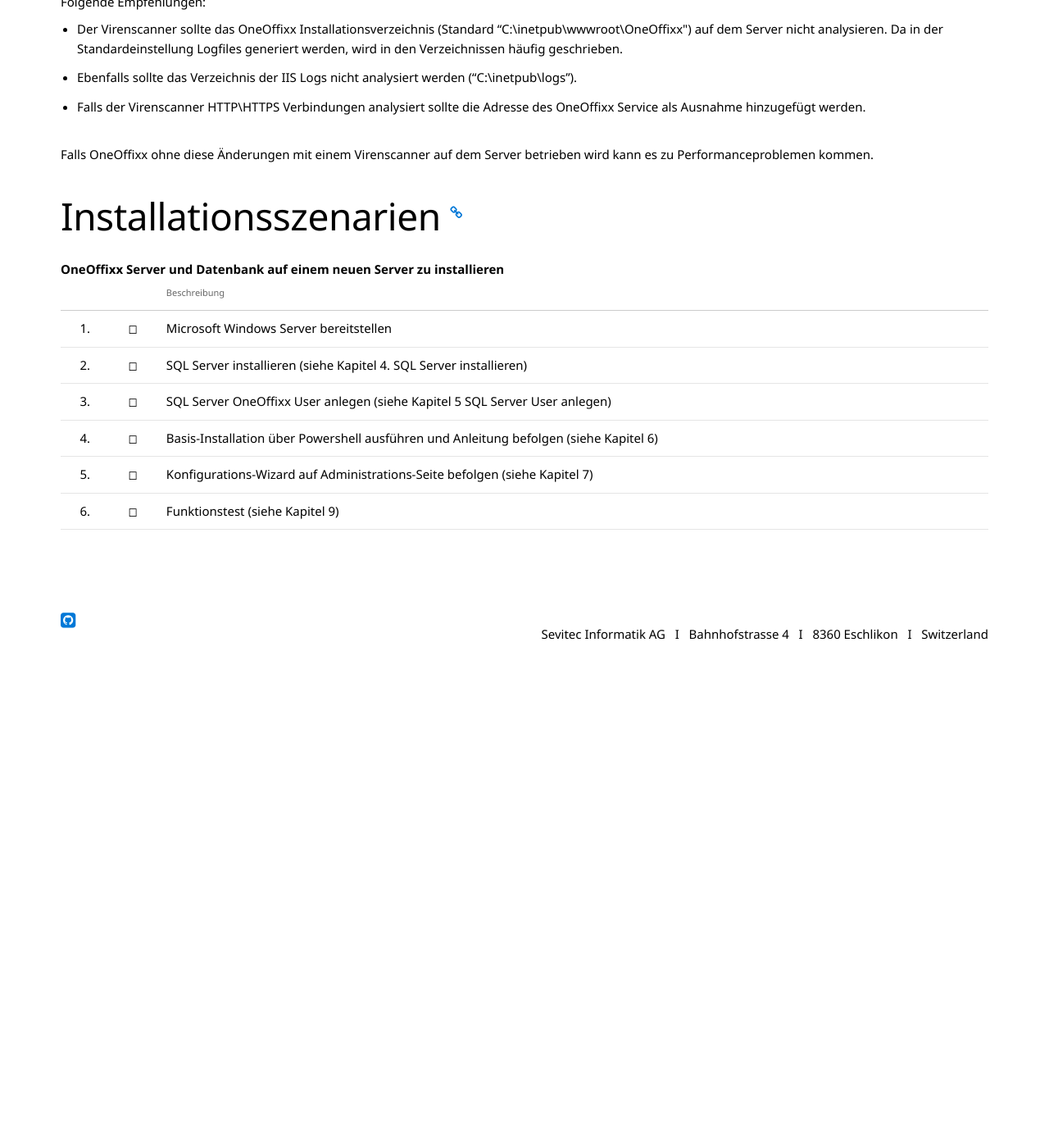
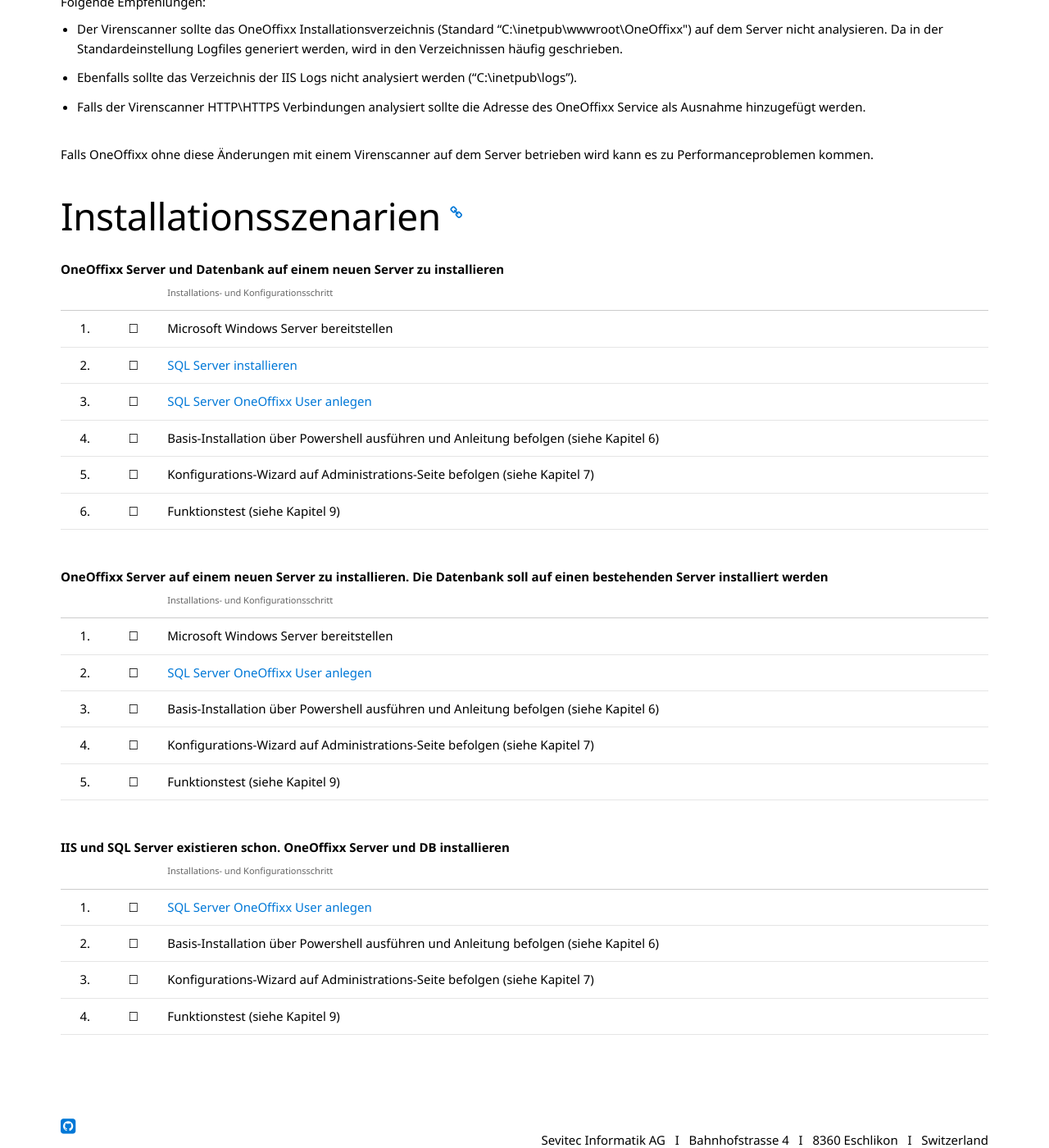
Before and after one commit to primesoft-group/oneoffixx-docs, a Jekyll site: the page built from _pages/install/de/server.md, in a window 1280 px wide and 1400 px high, scrolled down 1759 px. Shown: the whole window at 82% size. Built offline with Jekyll 4.4.1, drawn with Linux system fonts in a browser that asks for light colours; nearby versions of some CDN libraries; some web fonts are replaced; before the commit the page ends 2542 px from its top, so only the background shows below that.

Commit message:
sql install

```diff
--- a/_pages/install/de/server.md
+++ b/_pages/install/de/server.md
@@ -72,11 +72,32 @@
 __OneOffixx Server und Datenbank auf einem neuen Server zu installieren__
 
 {:.table .table-striped}
-|     |     | Beschreibung
+|     |     | Installations- und Konfigurationsschritt
 |:---:|:---:| ---
-| 1.  | &#x25fb; | Microsoft Windows Server bereitstellen
-| 2.  | &#x25fb; | SQL Server installieren (siehe Kapitel 4. SQL Server installieren)
-| 3.  | &#x25fb; | SQL Server OneOffixx User anlegen (siehe Kapitel 5 SQL Server User anlegen)
-| 4.  | &#x25fb; | Basis-Installation über Powershell ausführen und Anleitung befolgen (siehe Kapitel 6)
-| 5.  | &#x25fb; | Konfigurations-Wizard auf Administrations-Seite befolgen (siehe Kapitel 7)
-| 6.  | &#x25fb; | Funktionstest (siehe Kapitel 9)
+| 1.  | &#x2610; | Microsoft Windows Server bereitstellen
+| 2.  | &#x2610; | [SQL Server installieren](server-sql-install)
+| 3.  | &#x2610; | [SQL Server OneOffixx User anlegen](server-sql-user)
+| 4.  | &#x2610; | Basis-Installation über Powershell ausführen und Anleitung befolgen (siehe Kapitel 6)
+| 5.  | &#x2610; | Konfigurations-Wizard auf Administrations-Seite befolgen (siehe Kapitel 7)
+| 6.  | &#x2610; | Funktionstest (siehe Kapitel 9)
+
+__OneOffixx Server auf einem neuen Server zu installieren. Die Datenbank soll auf einen bestehenden Server installiert werden__
+
+{:.table .table-striped}
+|     |     | Installations- und Konfigurationsschritt
+|:---:|:---:| ---
+| 1.  | &#x2610; | Microsoft Windows Server bereitstellen
+| 2.  | &#x2610; | [SQL Server OneOffixx User anlegen](server-sql-user)
+| 3.  | &#x2610; | Basis-Installation über Powershell ausführen und Anleitung befolgen (siehe Kapitel 6)
+| 4.  | &#x2610; | Konfigurations-Wizard auf Administrations-Seite befolgen (siehe Kapitel 7)
+| 5.  | &#x2610; | Funktionstest (siehe Kapitel 9)
+
+__IIS und SQL Server existieren schon. OneOffixx Server und DB installieren__
+
+{:.table .table-striped}
+|     |     | Installations- und Konfigurationsschritt
+|:---:|:---:| ---
+| 1.  | &#x2610; | [SQL Server OneOffixx User anlegen](server-sql-user)
+| 2.  | &#x2610; | Basis-Installation über Powershell ausführen und Anleitung befolgen (siehe Kapitel 6)
+| 3.  | &#x2610; | Konfigurations-Wizard auf Administrations-Seite befolgen (siehe Kapitel 7)
+| 4.  | &#x2610; | Funktionstest (siehe Kapitel 9)
```
Also changed, not shown: _pages/install/de/server-sql-install.md (added, +27 -0 lines), _pages/install/de/server-sql-user.md (added, +29 -0 lines), assets/content-images/install/de/server-sql-install-mixedmode-change.png (added), assets/content-images/install/de/server-sql-install-mixedmode.png (added), assets/content-images/install/de/server-sql-user-new-dialog.png (added), assets/content-images/install/de/server-sql-user-new-roles.png (added), assets/content-images/install/de/server-sql-user-new.png (added).
